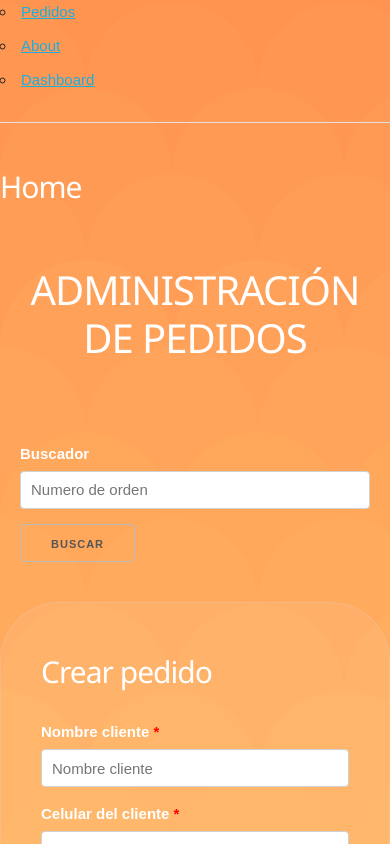
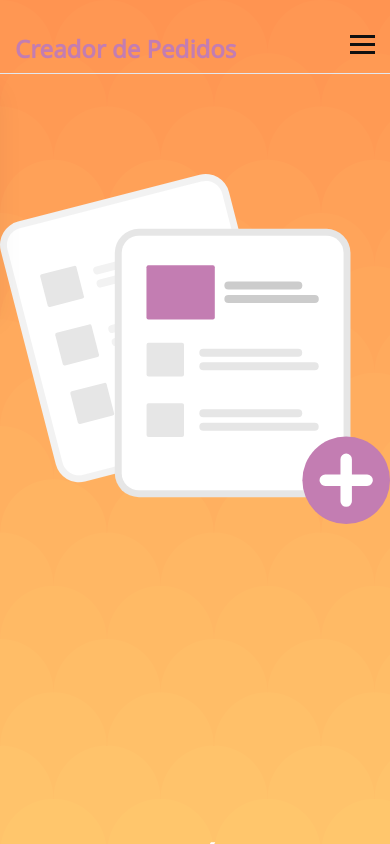
Before and after one commit to FrancoBrizuela01/pedidos-react, a React (Create React App) app: page / in a window 390 px wide. Shown: the top 844 px of the page. Built offline with nearby package versions, Linux system fonts and the light colour scheme.

Commit message:
navbar terminado y modificaciones de diseño

```diff
--- a/src/App.js
+++ b/src/App.js
@@ -1,9 +1,10 @@
 import React, { useState, useEffect } from "react";
+import { BrowserRouter as Router, Routes, Route, Link } from "react-router-dom";
 import Formulario from "./components/Formulario";
 import Pedido from "./components/Pedido";
 import Buscador from "./components/Buscador";
 import Navbar from "./components/Navbar";
-
+import ImgHome from "./img/img-home.svg";
 
 function App() {
   let pedidosIniciales = JSON.parse(localStorage.getItem("pedidos"));
@@ -39,13 +40,45 @@ function App() {
 
   return (
     <>
-      <Navbar/>
-      <div className="container title">
-        <h1>Administración de Pedidos</h1>
-      </div>
-      <div className="container buscador">
-        <Buscador pedidos={pedidos} setPedidoEncontrado={setPedidoEncontrado} />
-      </div>
+      <Router>
+        <Navbar />
+        <Routes>
+          <Route
+            path="/formulario"
+            element={<Formulario crearPedido={crearPedido} pedidos={pedidos} />}
+          ></Route>
+
+          <Route
+            path="/pedido"
+            element={
+              <div className="container">
+                <h2>{titulo}</h2>
+                {pedidos.map((pedido) => (
+                  <Pedido
+                    key={pedido.id}
+                    pedido={pedido}
+                    eliminarPedido={eliminarPedido}
+                  />
+                ))}
+              </div>
+            }
+          ></Route>
+
+          <Route
+            path="/buscar"
+            element={
+              <div className="container buscador">
+                <Buscador
+                  pedidos={pedidos}
+                  setPedidoEncontrado={setPedidoEncontrado}
+                />
+              </div>
+            }
+          ></Route>
+
+          <Route path="/" component={<App />} />
+        </Routes>
+      </Router>
       <div className="container">
         {pedidoEncontrado?.id && (
           <Pedido
@@ -55,19 +88,17 @@ function App() {
           />
         )}
       </div>
-      <div className="ten columns offset-by-one">
-        <Formulario crearPedido={crearPedido} pedidos={pedidos} />
+
+      <div className="row">
+        <div className="four columns offset-by-one ">
+          <img src={ImgHome} alt="" className="img-home" />
+        </div>
+        <div className="four columns home-tittle">
+          <h1>Comenzá a crear tus pedidos:</h1>
+        </div>
       </div>
-      <div className="container">
-        <h2>{titulo}</h2>
-        {pedidos.map((pedido) => (
-          <Pedido
-            key={pedido.id}
-            pedido={pedido}
-            eliminarPedido={eliminarPedido}
-          />
-        ))}
-      </div>
+
+      <div className="ten columns offset-by-one"></div>
     </>
   );
 }
--- a/src/components/Navbar.js
+++ b/src/components/Navbar.js
@@ -2,52 +2,37 @@ import React from "react";
 import { BrowserRouter as Router, Routes, Route, Link } from "react-router-dom";
 
 const Navbar = () => {
-  function Home() {
-    return (
-      <div>
-        <h2>Home</h2>
-      </div>
-    );
-  }
 
-  function About() {
-    return (
-      <div>
-        <h2>About</h2>
-      </div>
-    );
-  }
 
-  function Dashboard() {
-    return (
-      <div>
-        <h2>Dashboard</h2>
-      </div>
-    );
-  }
   return (
     <>
-      <Router>
-        <div>
-          <ul>
-            <li>
-              <Link to="/">Pedidos</Link>
+      <div className="header">
+        <div className="navbar">
+          <div className="nav-logo">Creador de Pedidos</div>
+          <ul className="nav-menu">
+            <li className="nav-item">
+              <Link to="/formulario" className="nav-link">
+                Crear pedido
+              </Link>
             </li>
-            <li>
-              <Link to="/about">About</Link>
+            <li className="nav-item">
+              <Link to="/pedido" className="nav-link">
+                Ver pedidos
+              </Link>
             </li>
-            <li>
-              <Link to="/dashboard">Dashboard</Link>
+            <li className="nav-item">
+              <Link to="/buscar" className="nav-link">
+                Buscar pedidos
+              </Link>
             </li>
           </ul>
-          <hr />
-          <Routes>
-            <Route exact path="/" element={<Home />}></Route>
-            <Route path="/about" element={<About />}></Route>
-            <Route path="/dashboard" element={<Dashboard />}></Route>
-          </Routes>
+          <div class="hamburger">
+            <span class="bar"></span>
+            <span class="bar"></span>
+            <span class="bar"></span>
+          </div>
         </div>
-      </Router>
+      </div>
     </>
   );
 };
--- a/src/index.css
+++ b/src/index.css
@@ -149,72 +149,130 @@ button.button-primary:hover {
   border: 1px solid rgba(7, 250, 100, 0.966);
 }
 
-.title {
-  padding-top: 20px;
-  padding-bottom: 30px;
+.home-tittle{
+    padding-top: 30rem;
+    padding-right: 10rem;
 }
 
 .buscador {
+  position: inherit;
   margin-top: 20px;
   margin-bottom: 30px;
 }
 
-/*NAVBAR*/
-.navBar {
-  background-color: #fff;
+.img-home {
+  width: 100%;
+  background: transparent;
+  margin-top: 100px;
 }
 
-/*Floats each item to the left with padding of 14 & 16 px.
-Removes the underline with text decoration = none.*/
-.navBar a {
-  float: left;
-  color: grey;
-  padding: 14px 16px;
-  text-decoration: none;
-  font-size: 17px;
-  font-family: Tahoma;
+/*NAVBAR*/
+li {
+  list-style: none;
 }
 
-/*Background color change during hover state*/
-.navBar a:hover {
-  background-color: white;
-  color: #009cde;
+.header {
+  border-bottom: 1px solid #e2e8f0;
 }
 
-/*Hides the menu Icon which will show when the nav needs to be responsive*/
-.navBar .icon {
+.navbar {
+  display: flex;
+  justify-content: space-around;
+  align-items: inherit;
+  padding: 0.5rem 1.5rem;
+  padding-top: 30px;
+}
+
+.hamburger {
   display: none;
 }
 
-/*Set your custom screen width here replacing 700*/
-@media (max-width: 700px) {
-  /*Ignores the first link (which is Home) in the div and       applies 'display = none' to everything else.   Basically hiding everything but Home*/
-  .navBar a:not(:first-child) {
-    display: none;
+.bar {
+  display: block;
+  width: 25px;
+  height: 3px;
+  margin: 5px auto;
+  -webkit-transition: all 0.3s ease-in-out;
+  transition: all 0.3s ease-in-out;
+  background-color: #101010;
+}
+
+.nav-menu {
+  display: flex;
+  justify-content: space-between;
+  align-items: center;
+}
+
+.nav-item {
+  margin-left: 5rem;
+}
+
+.nav-link {
+  text-transform: uppercase;
+  text-decoration: none;
+  font-size: 1.7rem;
+  font-weight: 550;
+  color: rgb(195, 125, 178);
+  font-family: "Noto Sans", sans-serif;
+  transition: 0.4s;
+}
+
+.nav-link:hover {
+  color: rgb(228, 218, 225);
+  border-bottom: 2px solid rgb(195, 125, 178);
+}
+
+.nav-logo {
+  font-weight: 600;
+  color: rgb(195, 125, 178);
+  font-family: "Noto Sans", sans-serif;
+  font-size: 2.4rem;
+}
+
+@media only screen and (max-width: 768px) {
+  .navbar {
+    justify-content: space-between;
   }
-  /*Brings the menu icon into view and floats it to the right*/
-  .navBar a.icon {
-    display: block;
-    float: right;
+  .nav-menu {
+    position: fixed;
+    left: -100%;
+    top: 8rem;
+    flex-direction: column;
+    background-color: #fff;
+    width: 100%;
+    border-radius: 10px;
+    text-align: center;
+    transition: 0.3s;
+    box-shadow: 0 10px 27px rgba(0, 0, 0, 0.05);
   }
 
-  /*The navBar class will be changed to 'navBar responsive' using JS. This chunk of CSS makes the menu icon stay where it is by making the position absolute within it's parent 'right top corner'. Without this, the icon will get kicked around when the items are collapsed and expanded*/
-  .navBar.responsive {
-    position: relative;
-  }
-  .navBar.responsive a.icon {
-    position: absolute;
-    right: 0;
-    top: 0;
+  .nav-menu.active {
+    left: 0;
   }
 
-  /*Removes the originally set float and brings them to view*/
-  .navBar.responsive a {
-    float: none;
+  .nav-item {
+    margin: 2.5rem 0;
+  }
+
+  .hamburger {
     display: block;
-    text-align: left;
+    cursor: pointer;
+  }
+
+  .hamburger.active .bar:nth-child(2) {
+    opacity: 0;
+  }
+
+  .hamburger.active .bar:nth-child(1) {
+    transform: translateY(8px) rotate(45deg);
+  }
+
+  .hamburger.active .bar:nth-child(3) {
+    transform: translateY(-8px) rotate(-45deg);
   }
 }
+
+/*------------*/
 
 /* Larger than mobile */
 @media (min-width: 400px) {
--- a/src/index.js
+++ b/src/index.js
@@ -16,3 +16,22 @@ ReactDOM.render(
 // to log results (for example: reportWebVitals(console.log))
 // or send to an analytics endpoint. Learn more: https://bit.ly/CRA-vitals
 reportWebVitals();
+
+const hamburger = document.querySelector(".hamburger");
+const navMenu = document.querySelector(".nav-menu");
+
+hamburger.addEventListener("click", mobileMenu);
+
+function mobileMenu() {
+  hamburger.classList.toggle("active");
+  navMenu.classList.toggle("active");
+}
+
+const navLink = document.querySelectorAll(".nav-link");
+
+navLink.forEach((n) => n.addEventListener("click", closeMenu));
+
+function closeMenu() {
+  hamburger.classList.remove("active");
+  navMenu.classList.remove("active");
+}
```
Also changed, not shown: src/img/img-404error.svg (added), src/img/img-home.svg (added).
